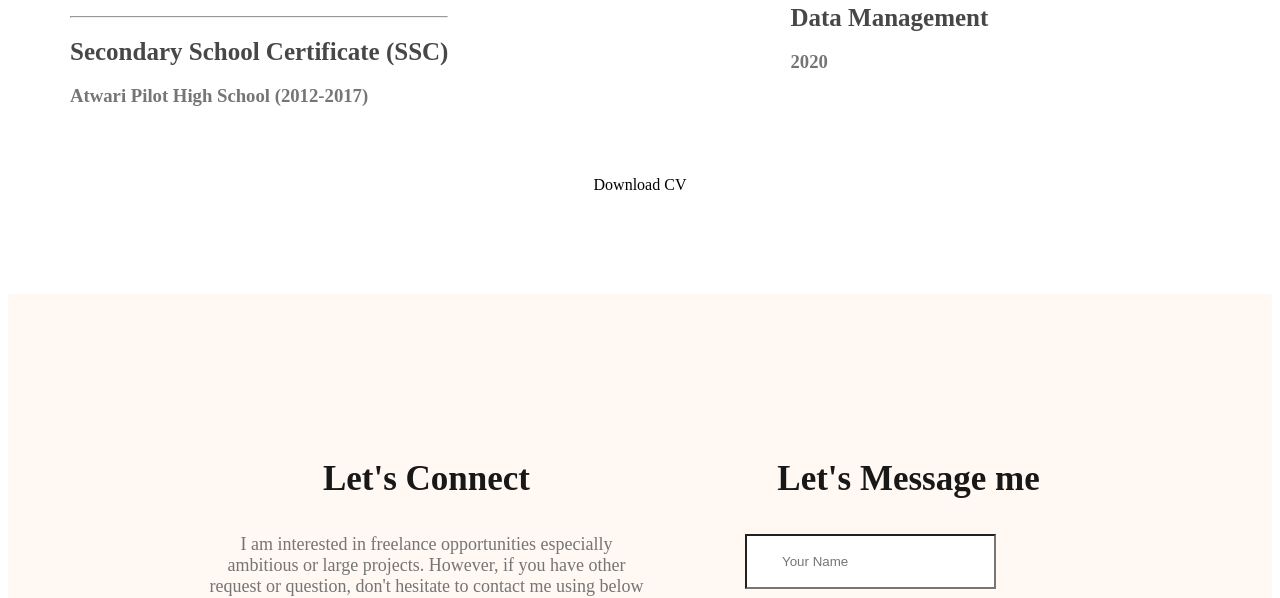
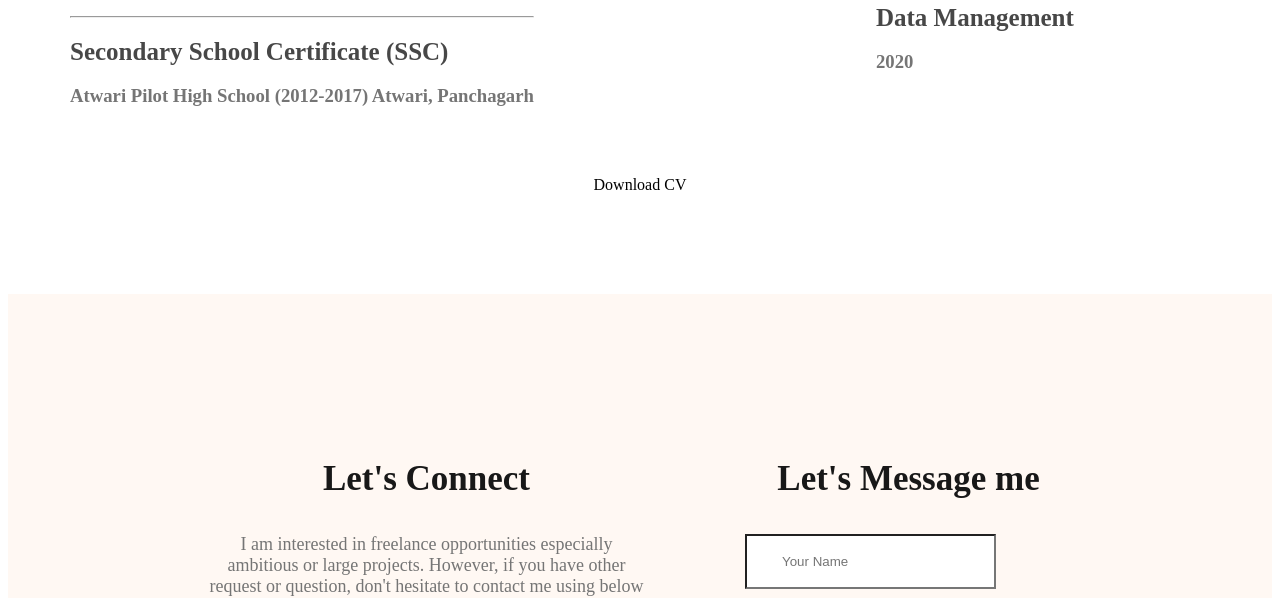
Before and after one commit to arfanovi/webdeveloper-portfolio, a plain HTML site: page index.html in a window 1280 px wide. Shown: the part 2376-2974 px from the top of the page. Drawn offline with nearby package versions, Linux system fonts and the light colour scheme.

Commit message:
Update index.html

```diff
--- a/index.html
+++ b/index.html
@@ -125,7 +125,7 @@
                 <hr>
                 <div class="resume-item">
                     <h2 class="resume-item-title"> Secondary School Certificate (SSC) </h2>
-                    <h3 class="resume-item-institute">Atwari Pilot High School (2012-2017)</h3>
+                    <h3 class="resume-item-institute">Atwari Pilot High School (2012-2017) Atwari, Panchagarh</h3>
                     <p class="resume-item-description"></p>
                 </div>
 
```
